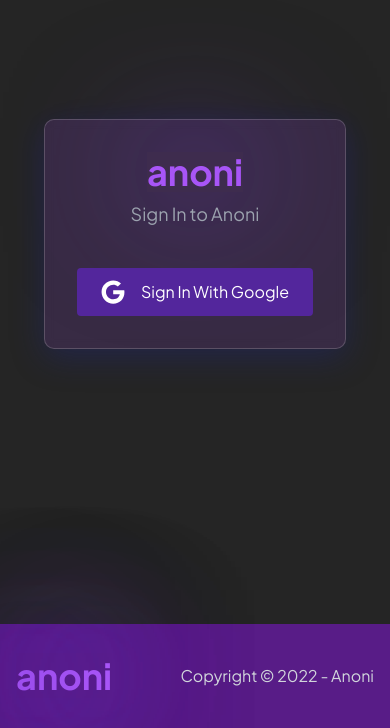
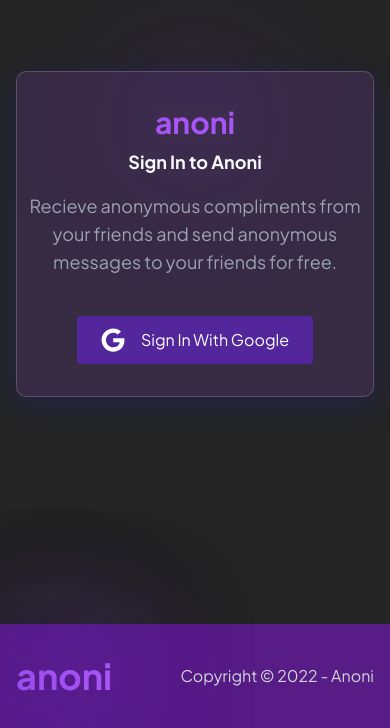
Before and after one commit to ikennaezef/anoni, a Next.js app: page /register in a window 390 px wide. Shown: the part 116-844 px from the top of the page. Built offline with nearby package versions, Linux system fonts and the light colour scheme; no server answers.

Commit message:
added types

```diff
--- /dev/null
+++ b/components/Message.tsx
@@ -0,0 +1,35 @@
+import React from "react";
+import { motion } from "framer-motion";
+import { formatDate } from "../utils/random";
+import { MessageType } from "../types";
+
+export interface MessageProps {
+	message: MessageType;
+}
+
+const Message = ({ message }: MessageProps) => {
+	const date = message?.timestamp?.seconds;
+
+	const formattedDate = formatDate(date);
+
+	return (
+		<motion.div
+			layout
+			transition={{ duration: 1 }}
+			className=" bg-darkLight rounded mb-4">
+			<motion.div
+				initial={{ opacity: 0 }}
+				animate={{ opacity: 1 }}
+				transition={{ delay: 1 }}
+				className="p-5">
+				<h4 className="font-bold text-xl text-purple-500 mb-6">Message</h4>
+				<div className="my-2">
+					<p className="text-gray-200 mb-3">{message.text}</p>
+					<p className="text-violet-200">{formattedDate}</p>
+				</div>
+			</motion.div>
+		</motion.div>
+	);
+};
+
+export default Message;
--- a/pages/register.tsx
+++ b/pages/register.tsx
@@ -3,12 +3,11 @@
 import { Footer } from "../components";
 import { FaGoogle } from "react-icons/fa";
 import { useAppContext } from "../context";
+import { auth } from "../firebase/config";
 
 const Register = () => {
 	const { signInWithGoogle, currentUser } = useAppContext();
 	const router = useRouter();
-
-	// console.log(useAppContext());
 
 	const signIn = async () => {
 		try {
@@ -19,21 +18,24 @@
 	};
 
 	useEffect(() => {
-		// currentUser && console.log(currentUser);
 		currentUser && router.push("/dashboard");
 	}, [currentUser]);
 
 	return (
 		<div className="bg-darkMain h-screen">
 			<div className="flex flex-col h-screen justify-between">
-				<div className="h-full flex items-center justify-center w-full">
-					<div className="p-8 rounded-lg blurred w-84 md:w-96">
+				<div className="p-4 h-full flex items-center justify-center w-full">
+					<div className="px-2 py-8 md:p-8 rounded-lg blurred w-84 md:w-96">
 						<div className="flex flex-col items-center mb-10">
-							<h2 className="text-purpleMain purple-glow bg-[#a955f70e] inline-block font-bold text-center text-4xl mb-2">
+							<h2 className="text-purpleMain purple-glow bg-[#a955f70e] inline-block font-bold text-center text-3xl mb-2">
 								anoni
 							</h2>
+							<p className="text-lg text-gray-50 text-center font-bold mb-4">
+								Sign In to Anoni
+							</p>
 							<p className="text-lg text-gray-400 text-center">
-								Sign In to Anoni
+								Recieve anonymous compliments from your friends and send
+								anonymous messages to your friends for free.
 							</p>
 						</div>
 						<div className="flex justify-center">
--- /dev/null
+++ b/types/index.ts
@@ -0,0 +1,12 @@
+export interface MessageType {
+	text: string;
+	timestamp: any;
+	messageId: string;
+}
+
+export interface UserType {
+	displayName: string | null;
+	email: string | null;
+	uid: string;
+	username?: string;
+}
```
